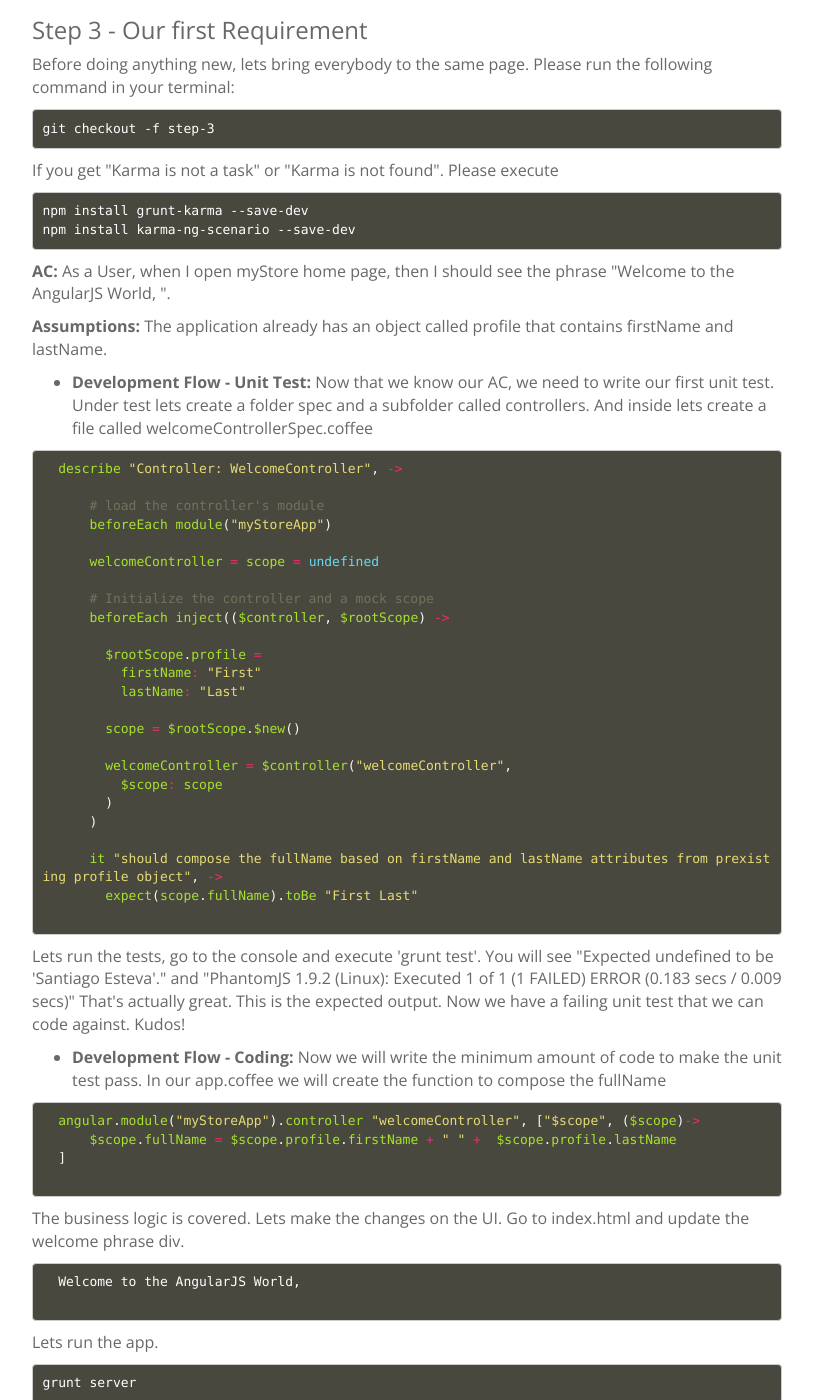
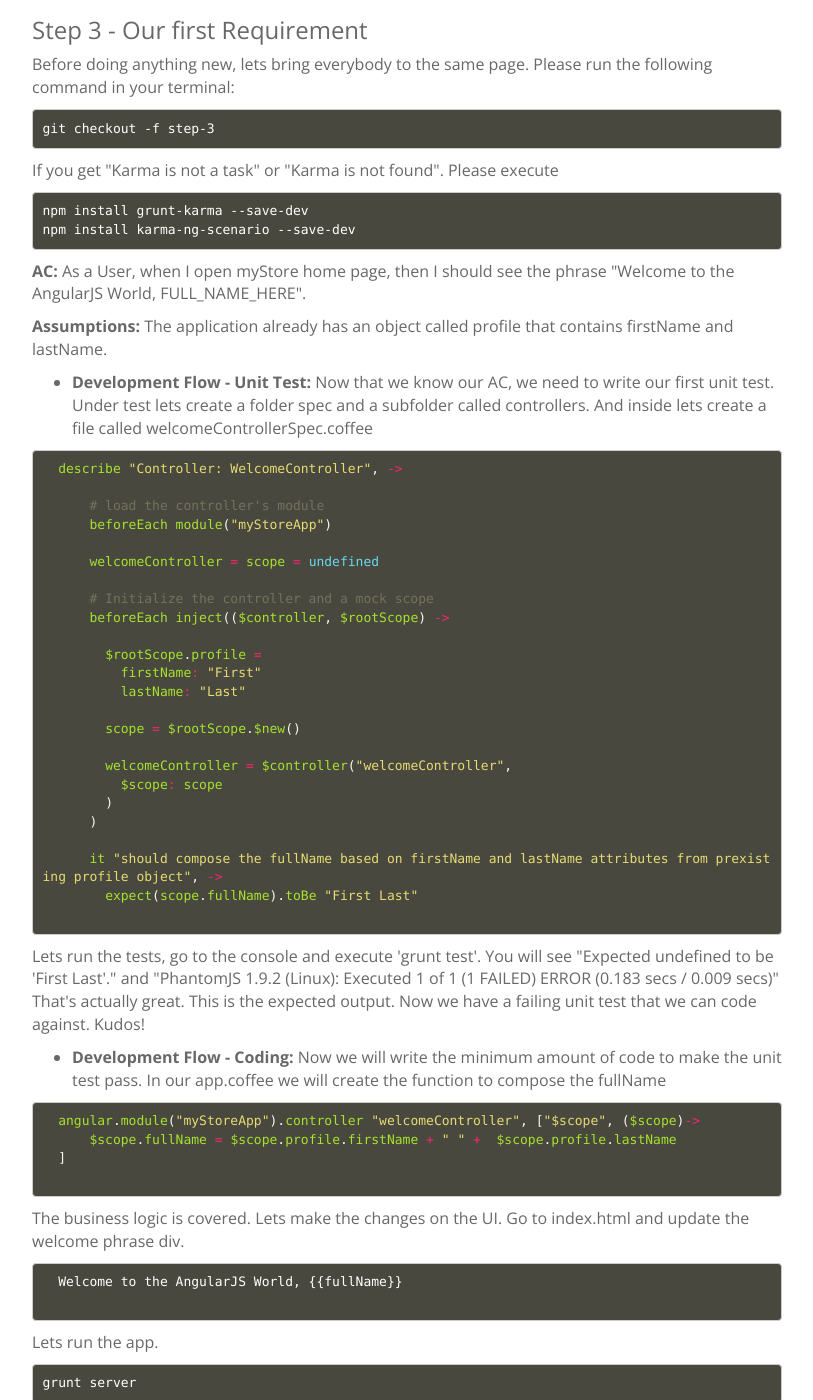
Before and after one commit to ng-learn-org/ng-learn-org.github.io, a Jekyll site: the page built from _posts/2013-12-12-AngularJS_Workshop_From_Zero_To_Ninja_Jr_Part3.markdown, in a window 1280 px wide and 1400 px high, scrolled down 1368 px. Shown: the whole window, without its empty margins (38-851 px from the left). Built offline with Jekyll 4.4.1, drawn with Linux system fonts in a browser that asks for light colours; a script that is not in the unit is left out; comment, search, counter and statistics services are not loaded; some of the changed text lies outside the part shown.

Commit message:
GON - Variable escaped

```diff
--- a/_posts/2013-12-12-AngularJS_Workshop_From_Zero_To_Ninja_Jr_Part3.markdown
+++ b/_posts/2013-12-12-AngularJS_Workshop_From_Zero_To_Ninja_Jr_Part3.markdown
@@ -66,7 +66,7 @@ If you get \"Karma is not a task\" or \"Karma is not found\". Please execute
     npm install karma-ng-scenario --save-dev
 
 
- **AC:** As a User, when I open myStore home page, then I should see the phrase \"Welcome to the AngularJS World, {{fullName}}\".
+ **AC:** As a User, when I open myStore home page, then I should see the phrase \"Welcome to the AngularJS World, FULL_NAME_HERE\".
 
  **Assumptions:** The application already has an object called profile that contains firstName and lastName.
 
@@ -98,7 +98,7 @@ If you get \"Karma is not a task\" or \"Karma is not found\". Please execute
         expect(scope.fullName).toBe "First Last"
   {% endhighlight %}
 
-  Lets run the tests, go to the console and execute \'grunt test\'. You will see \"Expected undefined to be \'Santiago Esteva\'.\" and \"PhantomJS 1.9.2 (Linux): Executed 1 of 1 (1 FAILED) ERROR (0.183 secs / 0.009 secs)\"
+  Lets run the tests, go to the console and execute \'grunt test\'. You will see \"Expected undefined to be \'First Last\'.\" and \"PhantomJS 1.9.2 (Linux): Executed 1 of 1 (1 FAILED) ERROR (0.183 secs / 0.009 secs)\"
   That\'s actually great. This is the expected output. Now we have a failing unit test that we can code against. Kudos!
 
  - **Development Flow - Coding:** Now we will write the minimum amount of code to make the unit test pass. In our app.coffee we will create the function to compose the fullName
@@ -112,7 +112,7 @@ If you get \"Karma is not a task\" or \"Karma is not found\". Please execute
   The business logic is covered. Lets make the changes on the UI. Go to index.html and update the welcome phrase div.
 
   {% highlight html %}
-  Welcome to the AngularJS World, {{fullName}}
+  Welcome to the AngularJS World, {{"{{fullName"}}}}
   {% endhighlight %}
 
   Lets run the app.
@@ -121,7 +121,7 @@ If you get \"Karma is not a task\" or \"Karma is not found\". Please execute
 
   Lets take a look at our application on te browser.
 
-  **Q:** What??? How come we still see \{\{fullName\}\}?
+  **Q:** What??? How come we still see '\{\{fullName\}\}'?
 
   **A:** That\'s because we don\'t have a preexisting profile object.
 
--- a/_posts/2013-12-26-AngularJS_Workshop_From_Zero_To_Ninja_Jr_Part4.markdown
+++ b/_posts/2013-12-26-AngularJS_Workshop_From_Zero_To_Ninja_Jr_Part4.markdown
@@ -77,7 +77,7 @@ If you get \"Karma is not a task\" or \"Karma is not found\". Please execute
 
 2. As a User, when I fill in the login form, then I should be redirected to my welcome page.
 
-3. As a User, when I get to my welcome page, then I should see the phrase \"Welcome to the AngularJS World, {{fullName}}\".
+3. As a User, when I get to my welcome page, then I should see the phrase \"Welcome to the AngularJS World, FULL_NAME_HERE\".
 
 **Assumptions:**
 
@@ -115,7 +115,7 @@ AC 1 seems to require a change on the flow. We need to add another test to our t
  </div>
 
  <div ng-controller="welcomeController">
-     Welcome to the AngularJS World, {{fullName}}
+     Welcome to the AngularJS World, {{"{{fullName"}}}}
  </div>
  {% endhighlight %}
 
--- a/_posts/2014-01-06-AngularJS_Workshop_From_Zero_To_Ninja_Jr_Part6.markdown
+++ b/_posts/2014-01-06-AngularJS_Workshop_From_Zero_To_Ninja_Jr_Part6.markdown
@@ -87,7 +87,7 @@ If you get "Karma is not a task" or "Karma is not found". Please execute
 
 ### AC 3
 
- "As a User, when I get to my welcome page, then I should see the phrase "Welcome to the AngularJS World, {{fullName}}"."
+ "As a User, when I get to my welcome page, then I should see the phrase "Welcome to the AngularJS World, FULL_NAME_HERE"."
 
  **Assumptions:**
    1. All login attempts are successful.
```
Also changed, not shown: other parts of _posts/2013-12-26-AngularJS_Workshop_From_Zero_To_Ninja_Jr_Part4.markdown (+1 -1 lines), other parts of _posts/2014-01-06-AngularJS_Workshop_From_Zero_To_Ninja_Jr_Part6.markdown (+1 -1 lines).
